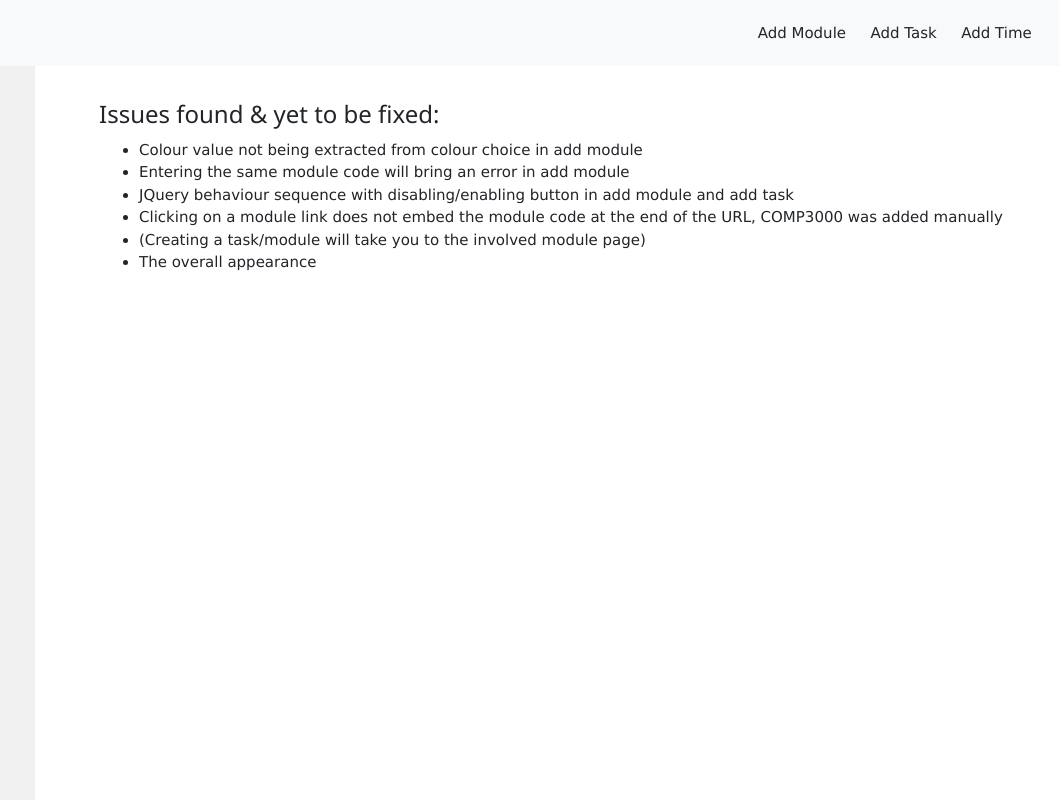
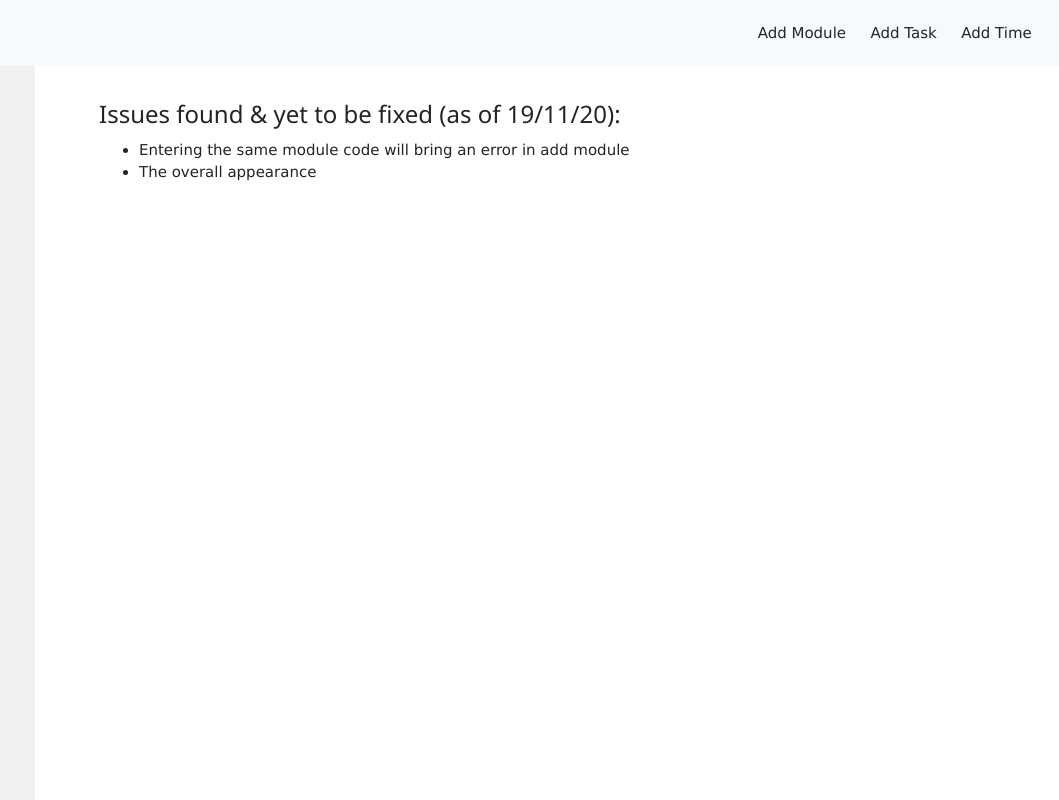
Before and after one commit to SheKei/COMP3000-Computing-Project, a PHP site: page /home.php in a window 1280 px wide. Shown: the whole page, without its empty margins (221-1280 px from the left). Run offline with PHP 8.4, Linux system fonts and the light colour scheme; some libraries are stand-ins or nearby versions.

Commit message:
minor changes

```diff
--- a/Hourly/View/home.php
+++ b/Hourly/View/home.php
@@ -16,13 +16,9 @@ include_once "../Public/side_navbar.php";
 
 <div id="issuePara" style="margin-left: 25%;">
     <br><br><br><br>
-    <h3>Issues found & yet to be fixed:</h3>
+    <h3>Issues found & yet to be fixed (as of 19/11/20):</h3>
     <ul>
-        <li>Colour value not being extracted from colour choice in add module</li>
         <li>Entering the same module code will bring an error in add module</li>
-        <li>JQuery behaviour sequence with disabling/enabling button in add module and add task</li>
-        <li>Clicking on a module link does not embed the module code at the end of the URL, COMP3000 was added manually</li>
-        <li>(Creating a task/module will take you to the involved module page)</li>
         <li>The overall appearance </li>
     </ul>
 
```
